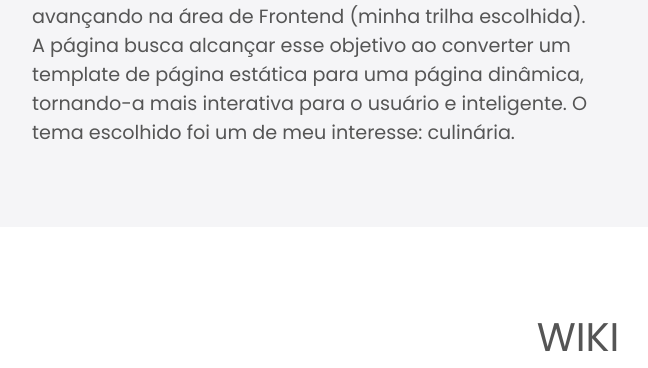
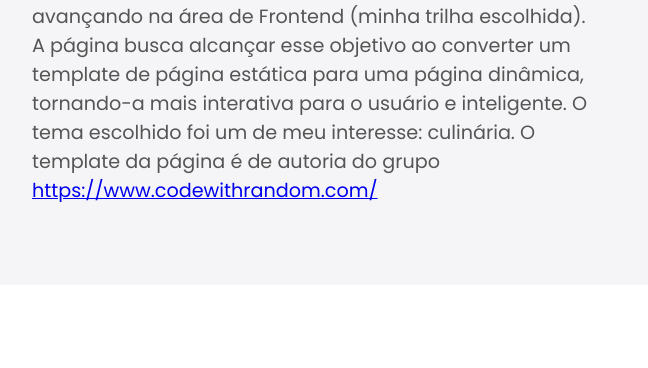
Before and after one commit to Salgado2004/Desafio-python, a Flask app: page / in a window 1280 px wide. Shown: the part 897-1265 px from the top of the page, without its empty margins (62-710 px from the left). Run offline with Flask 2, Linux system fonts and the light colour scheme; data that the repository does not hold is empty; some libraries are stand-ins or nearby versions.

Commit message:
Update sessaoAbout.html

```diff
--- a/templates/sessaoAbout.html
+++ b/templates/sessaoAbout.html
@@ -13,7 +13,7 @@
                 juntando os conceitos de programação e avançando na área de Frontend (minha trilha escolhida).
                 A página busca alcançar esse objetivo ao converter um template de página estática para uma
                 página dinâmica, tornando-a mais interativa para o usuário e inteligente. O tema escolhido
-                foi um de meu interesse: culinária.
+                foi um de meu interesse: culinária. O template da página é de autoria do grupo <a href="https://www.codewithrandom.com/">https://www.codewithrandom.com/</a>
             </p>
         </div>
         <div class="about-img">
```
